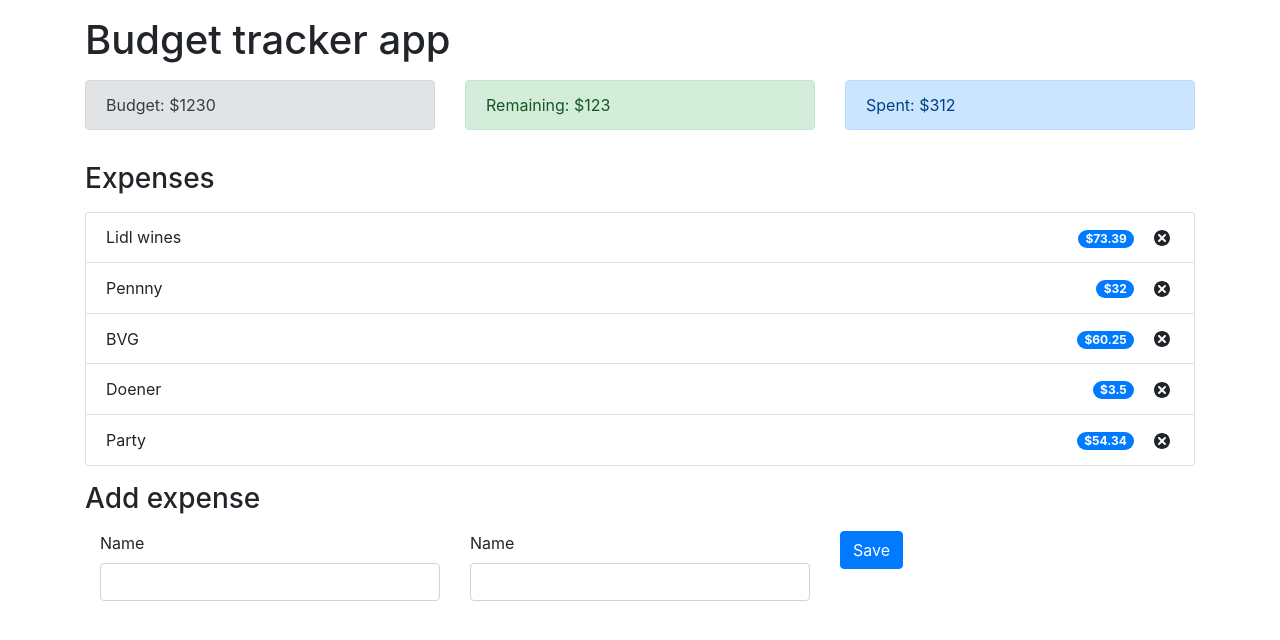
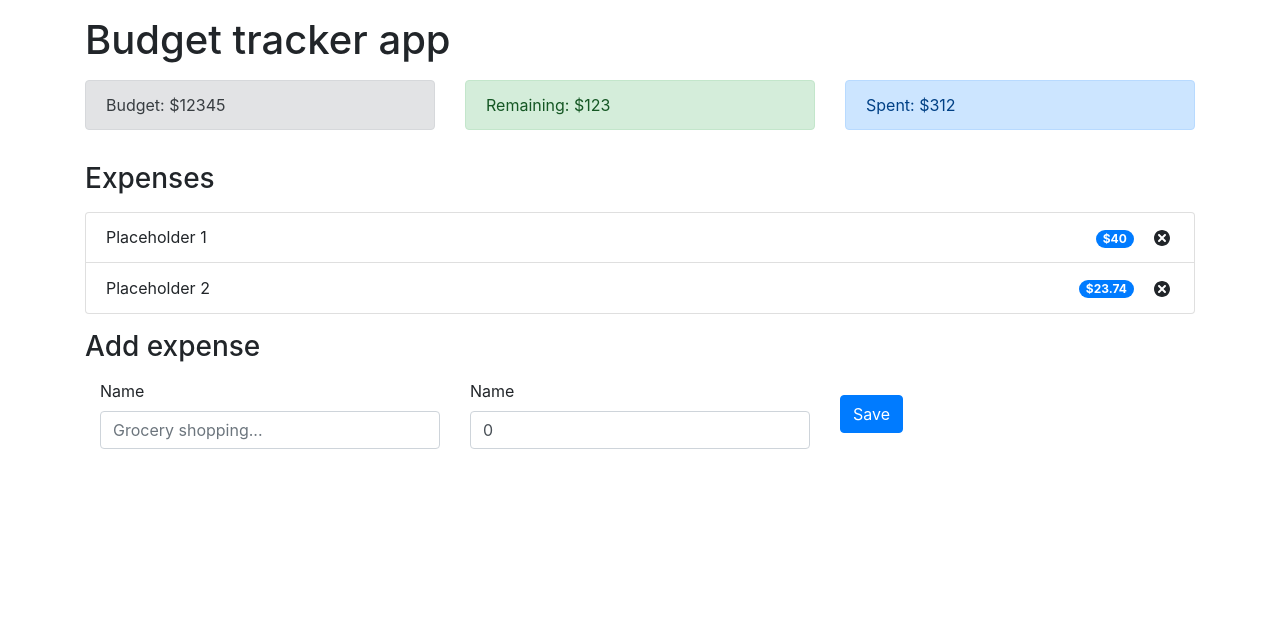
Before and after one commit to learodrigo/budget-tracker-app, a React (Create React App) app: page / in a window 1280 px wide. Shown: the top 640 px of the page. Built offline with nearby package versions, Linux system fonts and the light colour scheme.

Commit message:
Add expense

```diff
--- a/src/components/AddExpenseForm.js
+++ b/src/components/AddExpenseForm.js
@@ -1,29 +1,56 @@
-import React from 'react'
+import React, { useContext, useState } from 'react'
+import { AppContext } from '../context/AppContext'
+import {v4 as uuidv4 } from 'uuid'
 
 const AddExpenseForm = () => {
+    const { dispatch } = useContext(AppContext)
+
+    const [name, setName] = useState('')
+    const [cost, setCost] = useState(0)
+
+    const onSubmit = evt => {
+        evt.preventDefault()
+
+        const expense = {
+            id: uuidv4(),
+            name: name,
+            cost: cost
+        }
+
+        dispatch({
+            type: 'ADD_EXPENSE',
+            payload: expense
+        })
+    }
+
     return (
-        <form>
+        <form onSubmit={onSubmit}>
             <div className='row'>
                 <div className='col-sm'>
                     <label htmlFor='name'>Name</label>
                     <input
+                        className='form-control'
+                        id='name'
+                        onChange={evt => setName(evt.target.value)}
+                        placeholder="Grocery shopping..."
                         required='required'
                         type='text'
-                        className='form-control'
-                        id='name'
+                        value={name}
                     />
                 </div>
                 <div className='col-sm'>
                     <label htmlFor='cost'>Name</label>
                     <input
+                        className='form-control'
+                        id='cost'
+                        onChange={evt => setCost(evt.target.value)}
                         required='required'
                         type='number'
-                        className='form-control'
-                        id='cost'
+                        value={cost}
                     />
                 </div>
                 <div className='col-sm'>
-                    <button type='submit' className='btn btn-primary'>
+                    <button type='submit' className='btn btn-primary mt-3'>
                         Save
                     </button>
                 </div>
--- a/src/components/Budget.js
+++ b/src/components/Budget.js
@@ -1,9 +1,12 @@
-import React from 'react'
+import React, { useContext } from 'react'
+import { AppContext } from '../context/AppContext'
 
 const Budget = () => {
+    const { budget } = useContext(AppContext)
+
     return (
         <div className='alert alert-secondary'>
-            <span>Budget: $1230</span>
+            <span>Budget: ${budget}</span>
         </div>
     )
 }
--- a/src/components/ExpenseItem.js
+++ b/src/components/ExpenseItem.js
@@ -10,6 +10,7 @@ const ExpenseItem = (props) => {
                 <span className='badge badge-primary badge-pill mr-3'>
                     ${props.cost}
                 </span>
+
                 <TiDelete size='1.5em'></TiDelete>
             </div>
         </li>
--- a/src/components/ExpenseList.js
+++ b/src/components/ExpenseList.js
@@ -1,14 +1,10 @@
-import React from 'react'
+import React, { useContext } from 'react'
+import { AppContext } from '../context/AppContext'
+
 import ExpenseItem from './ExpenseItem'
 
 const ExpenseList = () => {
-    const expenses = [
-        { id: 1, name: 'Lidl wines', cost: 73.39 },
-        { id: 2, name: 'Pennny', cost: 32 },
-        { id: 3, name: 'BVG', cost: 60.25 },
-        { id: 4, name: 'Doener', cost: 3.5 },
-        { id: 5, name: 'Party', cost: 54.34 }
-    ]
+    const { expenses } = useContext(AppContext)
 
     return (
         <ul className='list-group'>
--- a/src/context/AppContext.js
+++ b/src/context/AppContext.js
@@ -3,9 +3,15 @@ import { createContext, useReducer } from 'react'
 const AppReducer = (state, action) => {
     switch (action.type) {
         case 'ADD_EXPENSE':
+            return {
+                ...state,
+                expenses: [ ...state.expenses, action.payload ]
+            }
         case 'DELETE_EXPENSE':
-        case 'EDIT_EXPENSE':
-            break
+            return {
+                ...state,
+                expenses: [ ...state.expenses ]
+            }
         default:
             return state
     }
@@ -14,8 +20,8 @@ const AppReducer = (state, action) => {
 const initialState = {
     budget: 12345,
     expenses: [
-        { id: 1, name: 'Placeholder', cost: 40 },
-        { id: 2, name: 'Placeholder', cost: 23 }
+        { id: 1, name: 'Placeholder 1', cost: 40 },
+        { id: 2, name: 'Placeholder 2', cost: 23.74 }
     ]
 }
 
```
